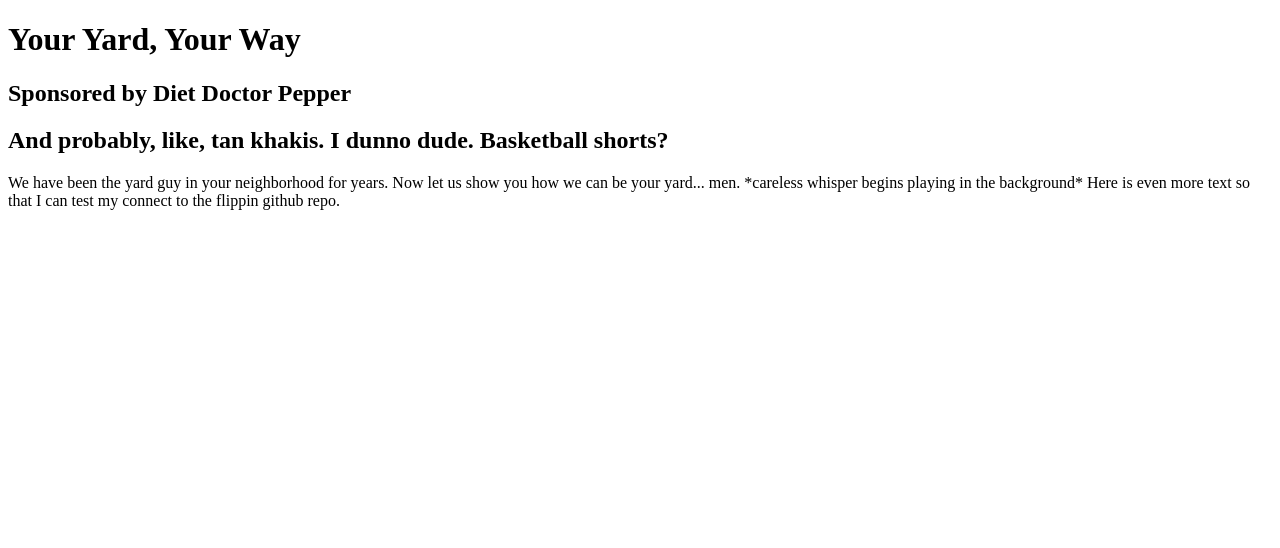
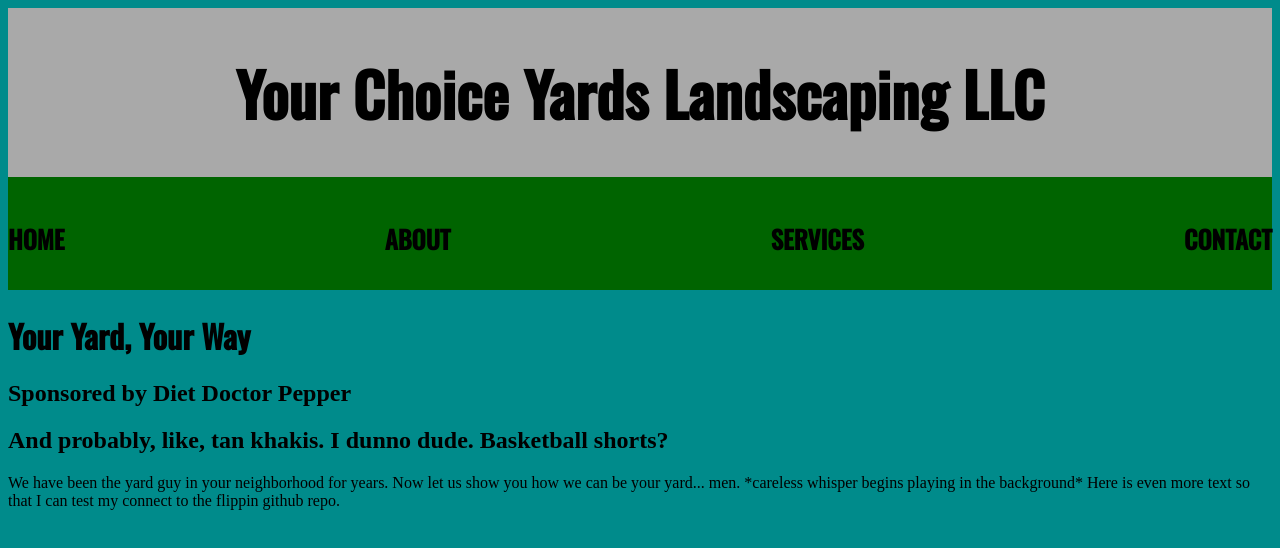
Before and after one commit to serenagirl431/website_1, a plain HTML site: page index.html in a window 1280 px wide. Drawn offline with nearby package versions, Linux system fonts and the light colour scheme.

Commit message:
added styles

```diff
--- a/index.html
+++ b/index.html
@@ -3,8 +3,22 @@
 <head>
     <meta charset="UTF-8">
     <meta name="viewport" content="width=device-width, initial-scale=1.0">
+    <link rel="preconnect" href="https://fonts.gstatic.com">
+<link href="https://fonts.googleapis.com/css2?family=Oswald:wght@500&display=swap" rel="stylesheet">
+<link rel="stylesheet" href="styles.css" />
+
     <title>Your Choice Home</title>
 </head>
+<header>
+    <h1>Your Choice Yards Landscaping LLC</h1>
+</header>
+<nav>
+<h1>Home</h1>
+<h1>About</h1>
+<h1>Services</h1>
+<h1>Contact</h1>
+</nav>
+
 <body>
     <h1>Your Yard, Your Way</h1>
     <h2>Sponsored by Diet Doctor Pepper</h2>
--- /dev/null
+++ b/styles.css
@@ -0,0 +1,18 @@
+body{
+    background-color: darkcyan;
+}h1 {
+    font-family: 'Oswald', sans-serif;
+}
+header {
+    display: flex;
+    justify-content: center;
+    font-size: 30px;
+    background-color: darkgray;
+}
+nav {
+    display: flex;
+  justify-content: space-between;
+  font-variant-caps: all-small-caps;
+  font-size: 24px;
+  background-color: darkgreen;
+}
```
